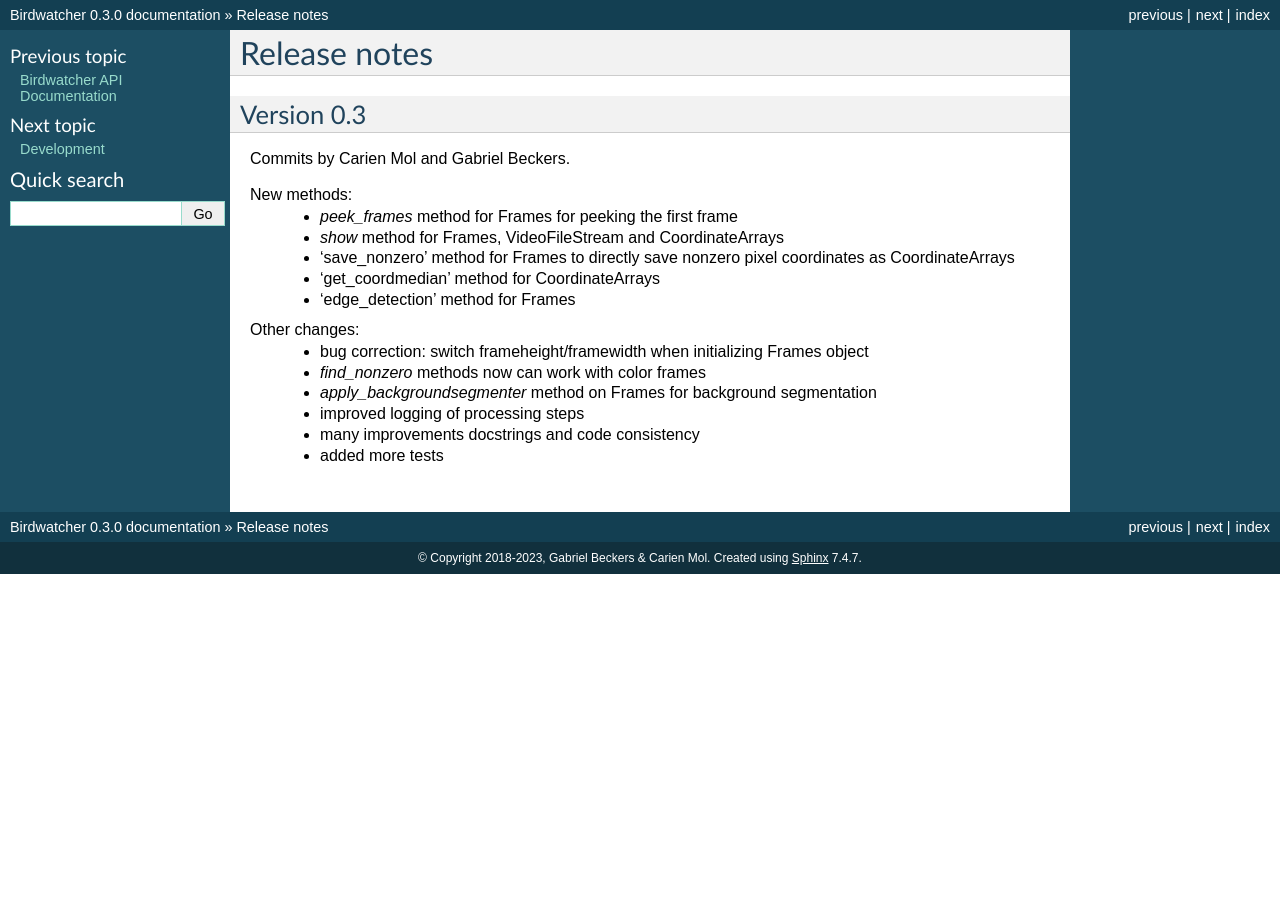
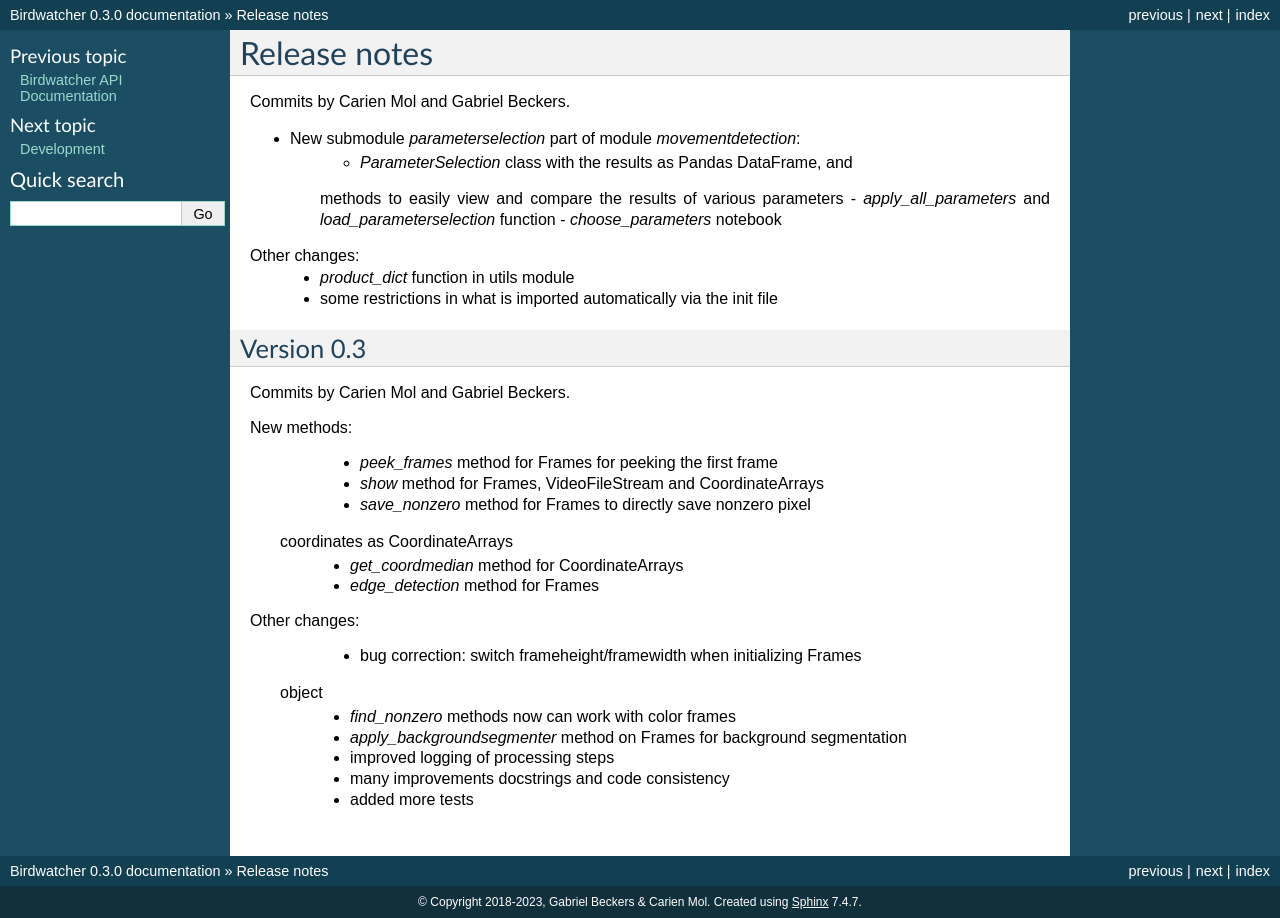
Before and after one commit to gbeckers/Birdwatcher, a Sphinx documentation site: the page built from docs/releasenotes.rst, in a window 1280 px wide. Built offline with Sphinx 7.4.7, drawn with Linux system fonts in a browser that asks for light colours.

Commit message:
update releasenotes

```diff
--- a/docs/releasenotes.rst
+++ b/docs/releasenotes.rst
@@ -1,5 +1,18 @@
 Release notes
 =============
+
+Commits by Carien Mol and Gabriel Beckers.
+
+- New submodule `parameterselection` part of module `movementdetection`:
+    - `ParameterSelection` class with the results as Pandas DataFrame, and
+    methods to easily view and compare the results of various parameters
+    - `apply_all_parameters` and `load_parameterselection` function
+    - `choose_parameters` notebook
+
+Other changes:
+    - `product_dict` function in utils module
+    - some restrictions in what is imported automatically via the init file
+
 
 Version 0.3
 -----------
@@ -9,12 +22,14 @@ Commits by Carien Mol and Gabriel Beckers.
 New methods:
 	- `peek_frames` method for Frames for peeking the first frame
 	- `show` method for Frames, VideoFileStream and CoordinateArrays
-	- 'save_nonzero' method for Frames to directly save nonzero pixel coordinates as CoordinateArrays
-	- 'get_coordmedian' method for CoordinateArrays
-	- 'edge_detection' method for Frames
+	- `save_nonzero` method for Frames to directly save nonzero pixel
+    coordinates as CoordinateArrays
+	- `get_coordmedian` method for CoordinateArrays
+	- `edge_detection` method for Frames
 
 Other changes:
-	- bug correction: switch frameheight/framewidth when initializing Frames object
+	- bug correction: switch frameheight/framewidth when initializing Frames
+    object
 	- `find_nonzero` methods now can work with color frames
 	- `apply_backgroundsegmenter` method on Frames for background segmentation
 	- improved logging of processing steps
```
